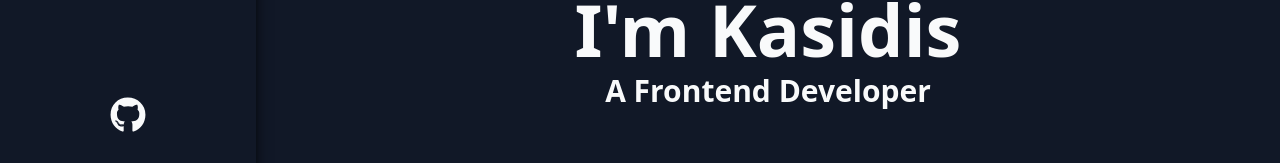
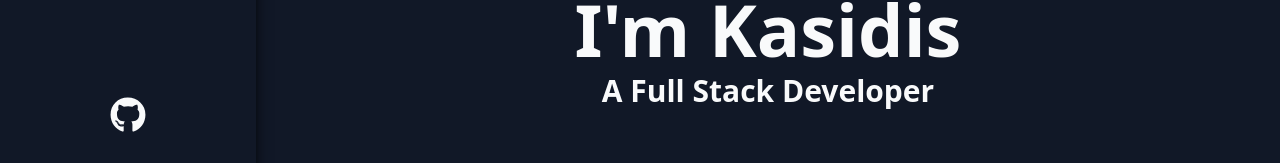
Before and after one commit to ckasidis/ckasidis-com-v1, a Next.js app: page / in a window 1280 px wide. Shown: the part 199-362 px from the top of the page. Built offline with nearby package versions, Linux system fonts and the light colour scheme.

Commit message:
modify Banner

```diff
--- a/components/Banner.tsx
+++ b/components/Banner.tsx
@@ -54,7 +54,7 @@ const Banner: NextPage = () => {
 					I&apos;m Kasidis
 				</h1>
 				<h3 className="text-gray-50 text-xl font-bold sm:text-3xl">
-					A Frontend Developer
+					A Full Stack Developer
 				</h3>
 			</div>
 		</section>
```
